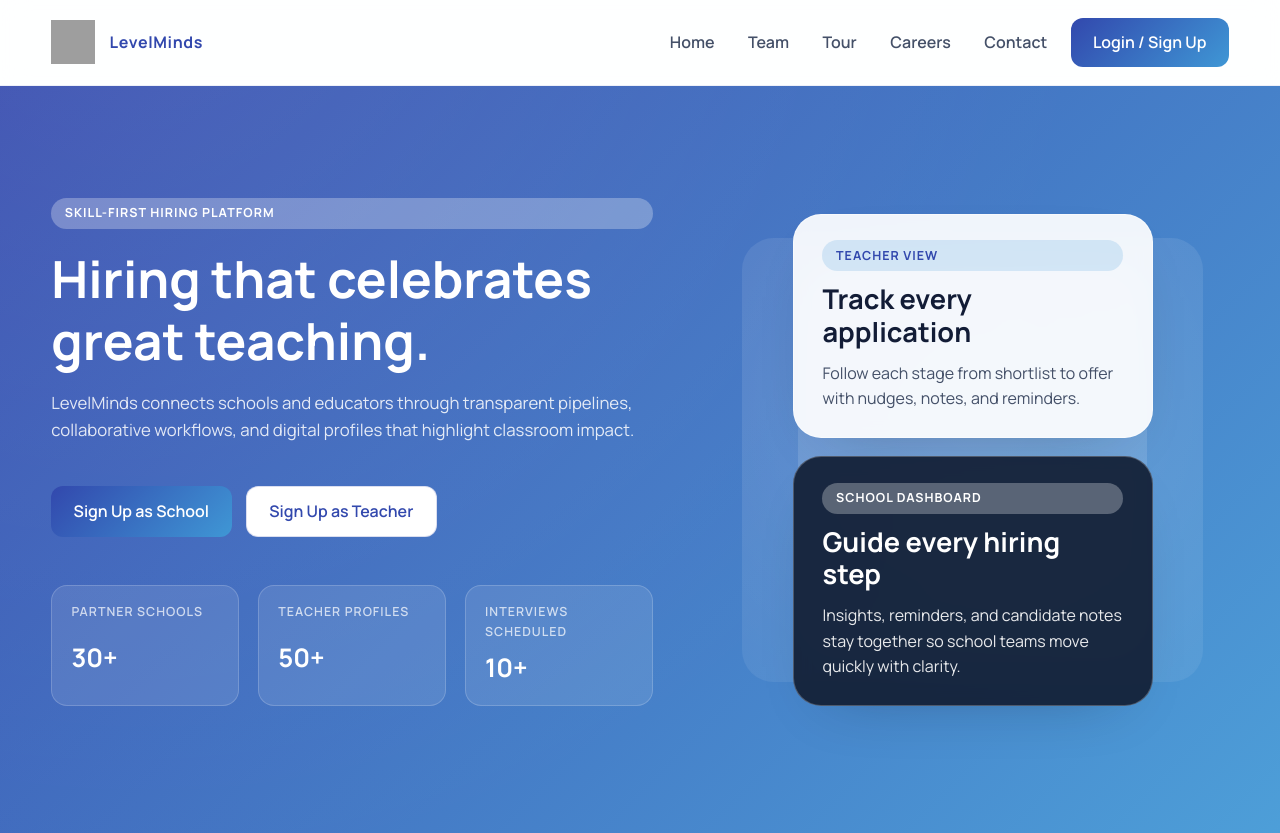
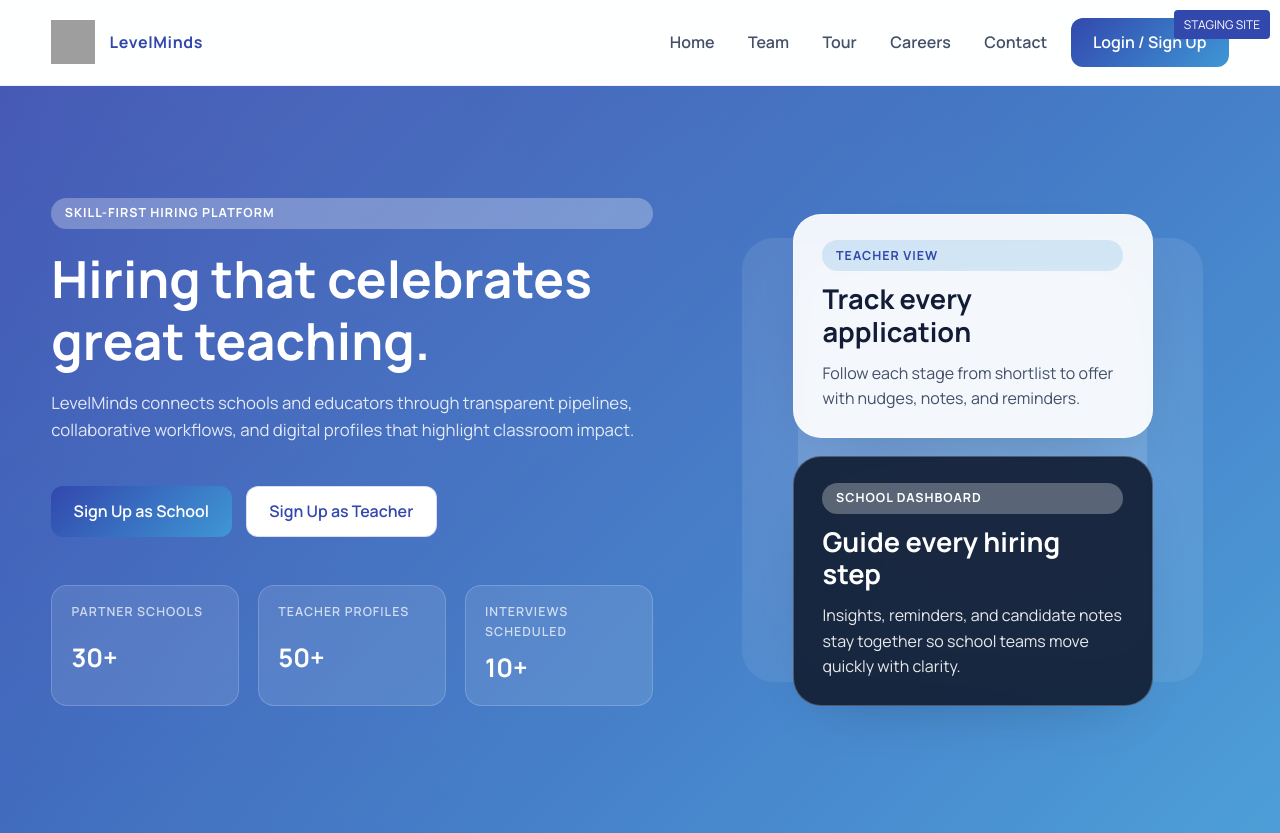
Before and after one commit to Levelminds/levelminds-staging, a PHP site: page /index.php in a window 1280 px wide. Shown: the top 833 px of the page. Run offline with PHP 8.4, Linux system fonts and the light colour scheme; grey boxes are pictures that could not be loaded.

Commit message:
Update header.php

```diff
--- a/partials/header.php
+++ b/partials/header.php
@@ -15,6 +15,9 @@ if (!isset($pageTitle)) { $pageTitle = "LevelMinds"; }
   <link rel="icon" type="image/svg+xml" href="assets/img/logo.svg" />
 </head>
 <body>
+  <div style="position:fixed;top:10px;right:10px;background:#3248AD;color:#fff;padding:5px 10px;font-size:12px;border-radius:4px;z-index:9999;">
+  STAGING SITE
+</div>
 <header class="site-header">
   <div class="container nav">
     <a class="nav__brand" href="index.php" aria-label="LevelMinds home">
```
